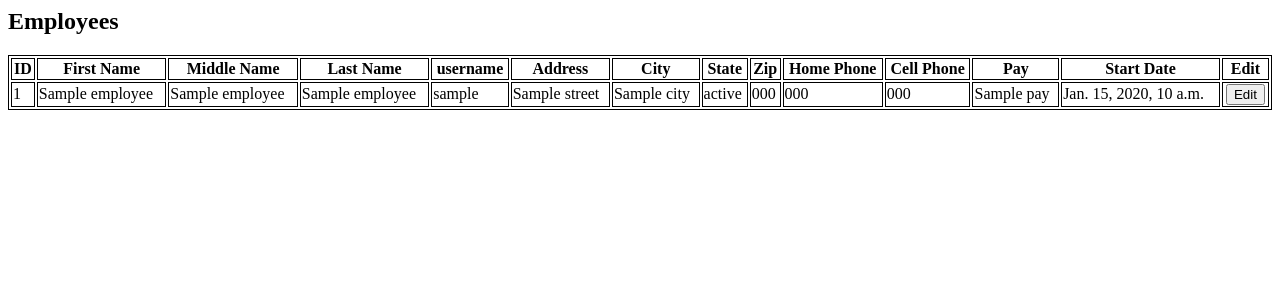
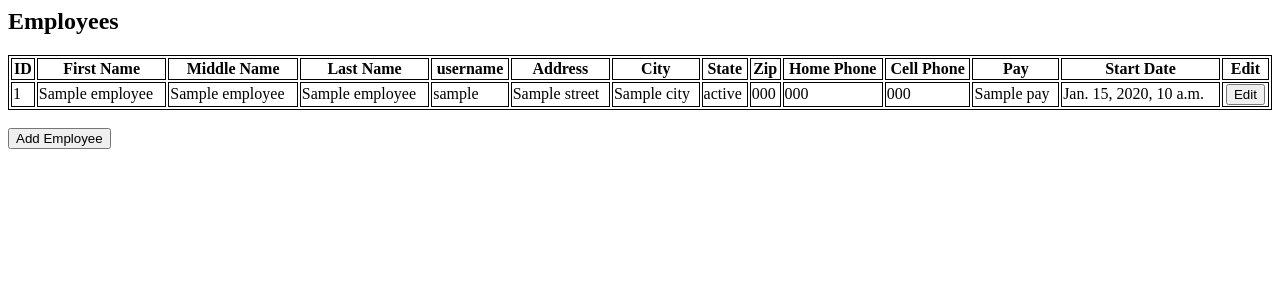
Before and after one commit to StephenP-AL/CS499-group-7, a Django app: template src/seven/truckr/templates/truckr/employees.html in a window 1280 px wide. Shown: the top 300 px of the page. Run offline with Django 3.2, Linux system fonts and the light colour scheme; the template is opened without the code that fills it: most values are stand-ins (such as "Sample title", 1, 10 or a date in 2020).

Commit message:
Add employee button

```diff
--- a/src/seven/truckr/templates/truckr/employees.html
+++ b/src/seven/truckr/templates/truckr/employees.html
@@ -44,6 +44,9 @@
 {% else %}
 	<p>No employees are available.</p>
 {% endif %}
+
 </table>
+<br>
+<button type="button" onclick="window.location.href='/admin/truckr/employee/add/';">Add Employee</button>
 </body>
 </html>
```
